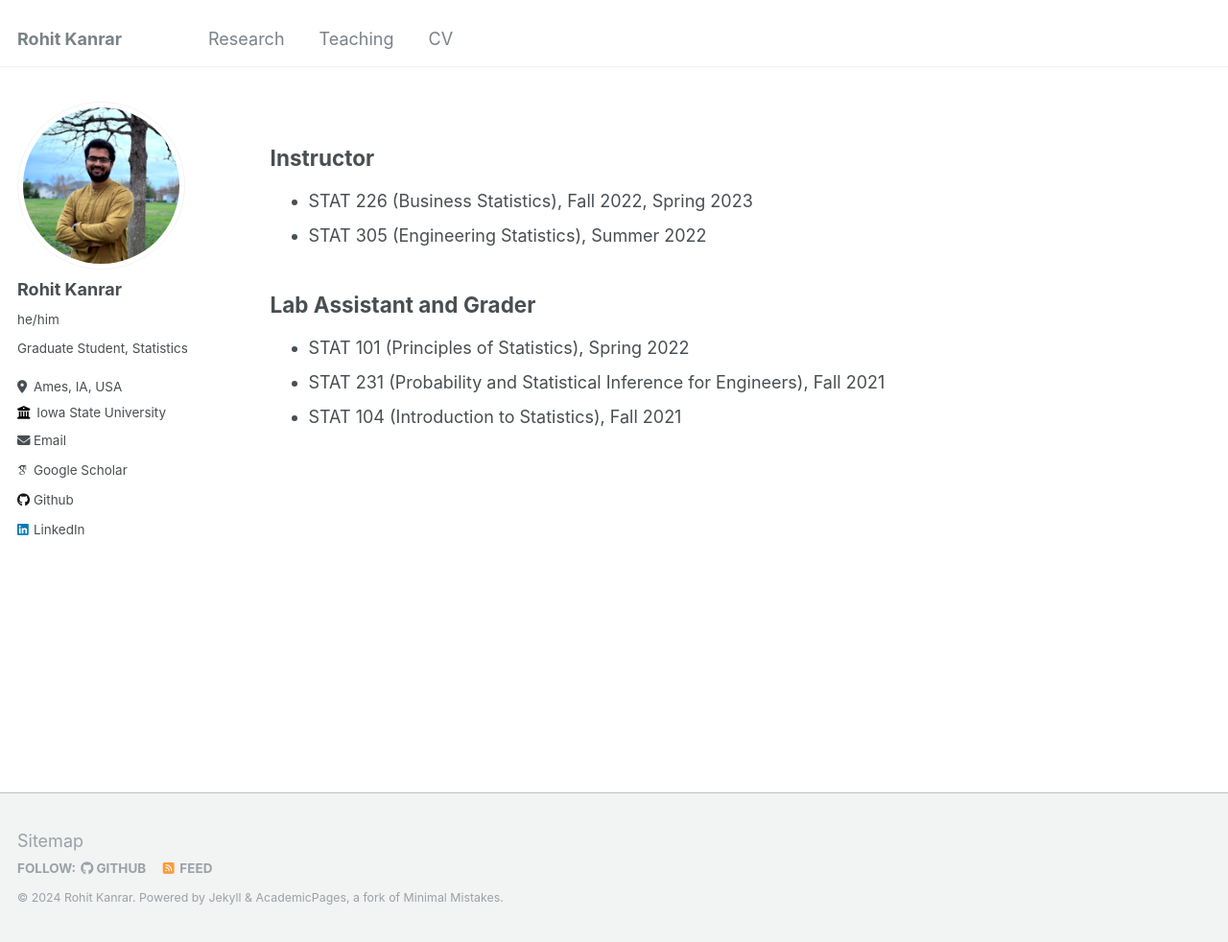
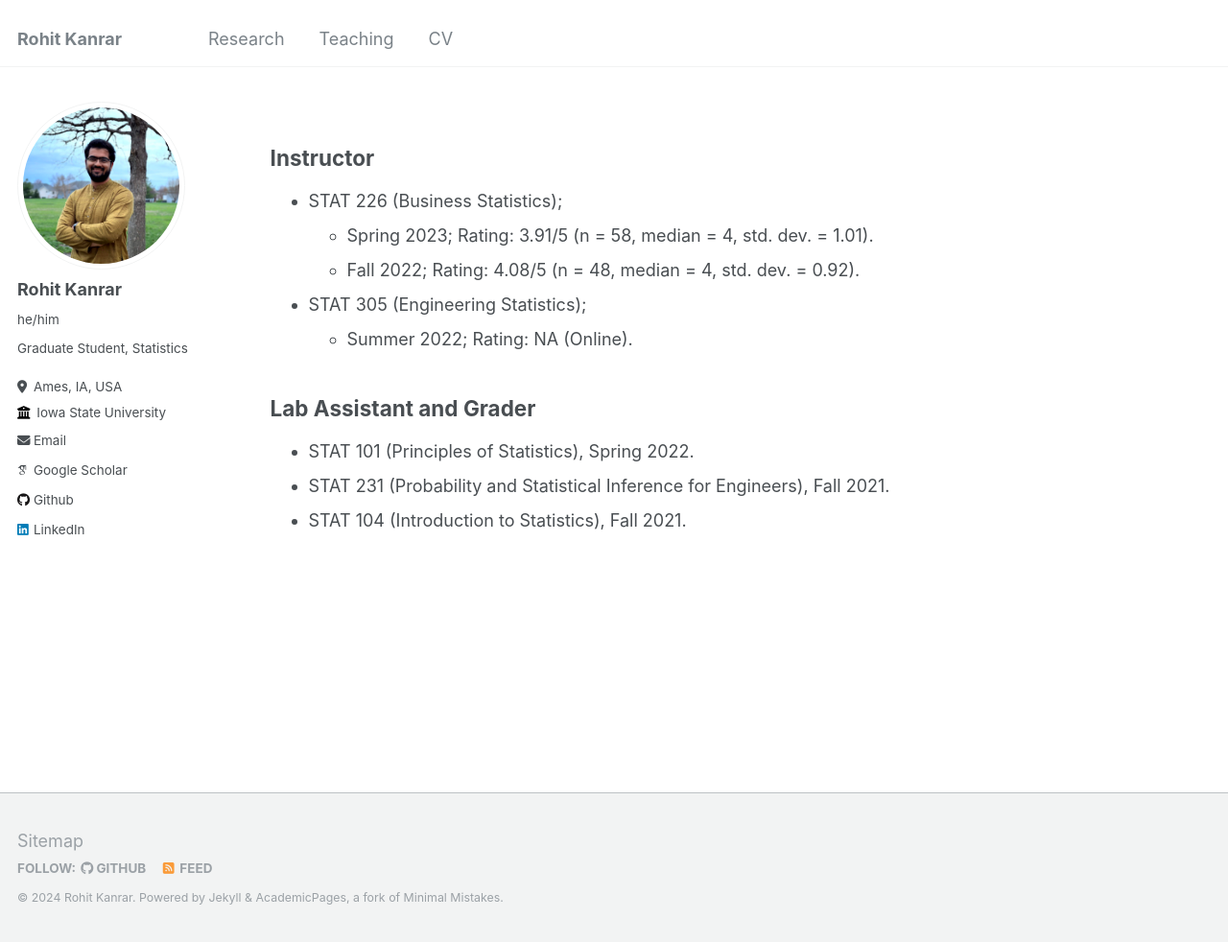
Before and after one commit to rohitkanrar/rohitkanrar.github.io, a Jekyll site: the page built from _pages/teaching.md, in a window 1280 px wide and 982 px high. Shown: the whole window at 96% size. Built offline with Jekyll 4.4.1, drawn with Linux system fonts in a browser that asks for light colours; some web fonts are replaced.

Commit message:
added ratings

```diff
--- a/_pages/teaching.md
+++ b/_pages/teaching.md
@@ -8,11 +8,14 @@ classes: wide
 
 ## Instructor
 
-  - STAT 226 (Business Statistics), Fall 2022, Spring 2023
-  - STAT 305 (Engineering Statistics), Summer 2022
+  - STAT 226 (Business Statistics);
+	- Spring 2023; Rating: 3.91/5 (n = 58, median = 4, std. dev. = 1.01).
+	- Fall 2022; Rating: 4.08/5 (n = 48, median = 4, std. dev. = 0.92).
+  - STAT 305 (Engineering Statistics);
+	- Summer 2022; Rating: NA (Online).
 
 ## Lab Assistant and Grader
 
-  - STAT 101 (Principles of Statistics), Spring 2022
-  - STAT 231 (Probability and Statistical Inference for Engineers), Fall 2021
-  - STAT 104 (Introduction to Statistics), Fall 2021
+  - STAT 101 (Principles of Statistics), Spring 2022.
+  - STAT 231 (Probability and Statistical Inference for Engineers), Fall 2021.
+  - STAT 104 (Introduction to Statistics), Fall 2021.
```
